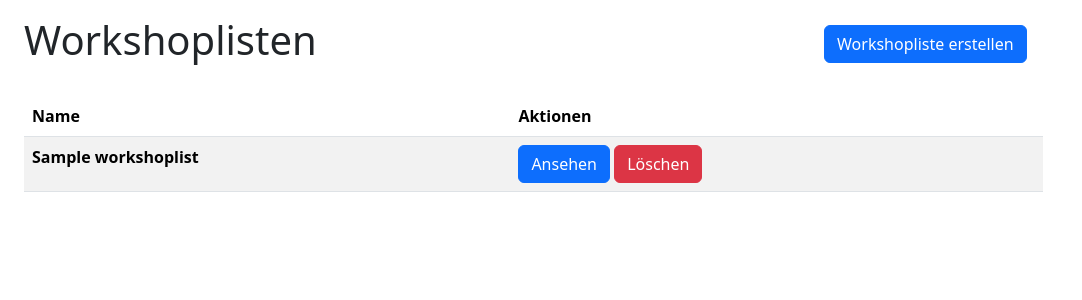
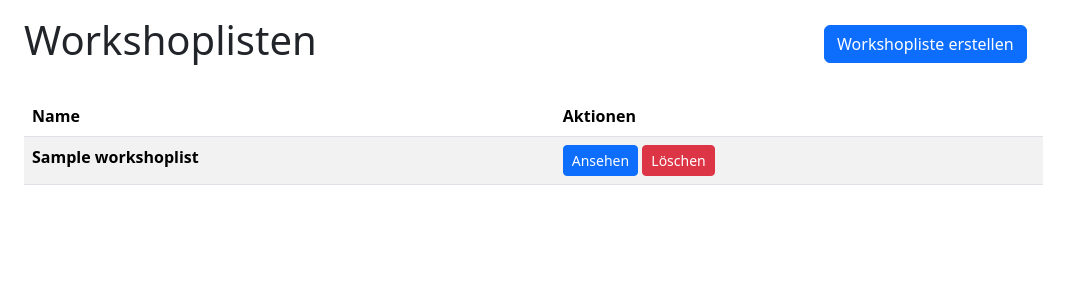
Before and after one commit to Marcel43367/rcwsmgmt, a Django app: page /lists in a window 1280 px wide. Shown: the part 56-356 px from the top of the page, without its empty margins (0-1082 px from the left). Run offline with Django 4.2, Linux system fonts and the light colour scheme; a user stored in the database is signed in; tables that the repository leaves empty hold one stand-in row (values such as "Sample post"); parts of the project's set-up code (start-up, migrations or seed data) failed here and were passed over; some libraries are stand-ins or nearby versions.

Commit message:
Change button size

```diff
--- a/src/base/templates/base/workshoplist_list.html
+++ b/src/base/templates/base/workshoplist_list.html
@@ -21,8 +21,8 @@
 				<tr>
 					<th scope="row">{{list.name}}</th>
 					<td>
-						<a href="{% url 'workshoplist-detail' list.id %}" class="btn btn-primary" role="button">Ansehen</a>
-						<a href="{% url 'workshoplist-delete' list.id %}" class="btn btn-danger" role="button">Löschen</a>
+						<a href="{% url 'workshoplist-detail' list.id %}" class="btn btn-primary btn-sm" role="button">Ansehen</a>
+						<a href="{% url 'workshoplist-delete' list.id %}" class="btn btn-danger btn-sm" role="button">Löschen</a>
 					</td>
 				</tr>
 			{% endfor %}
```
